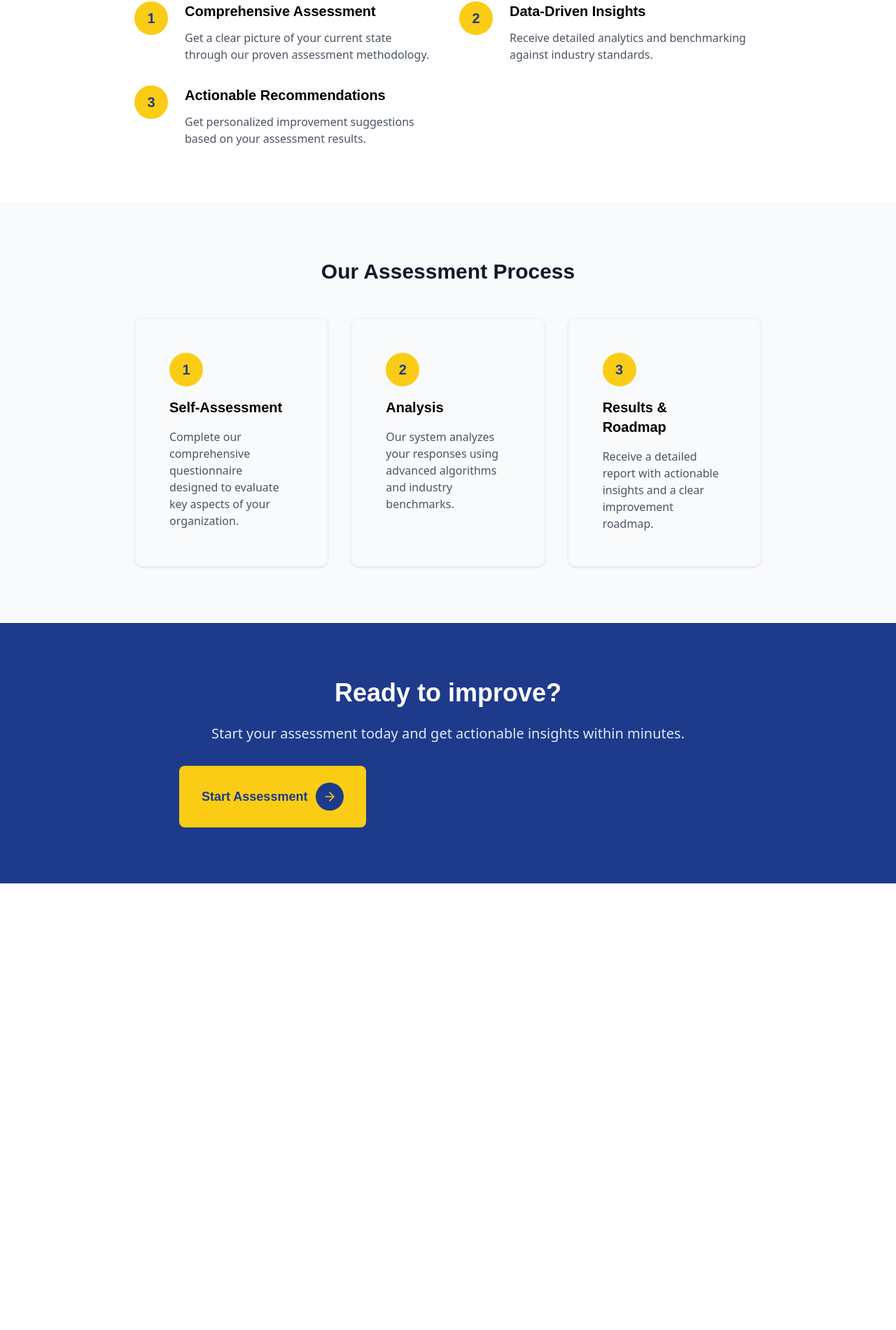
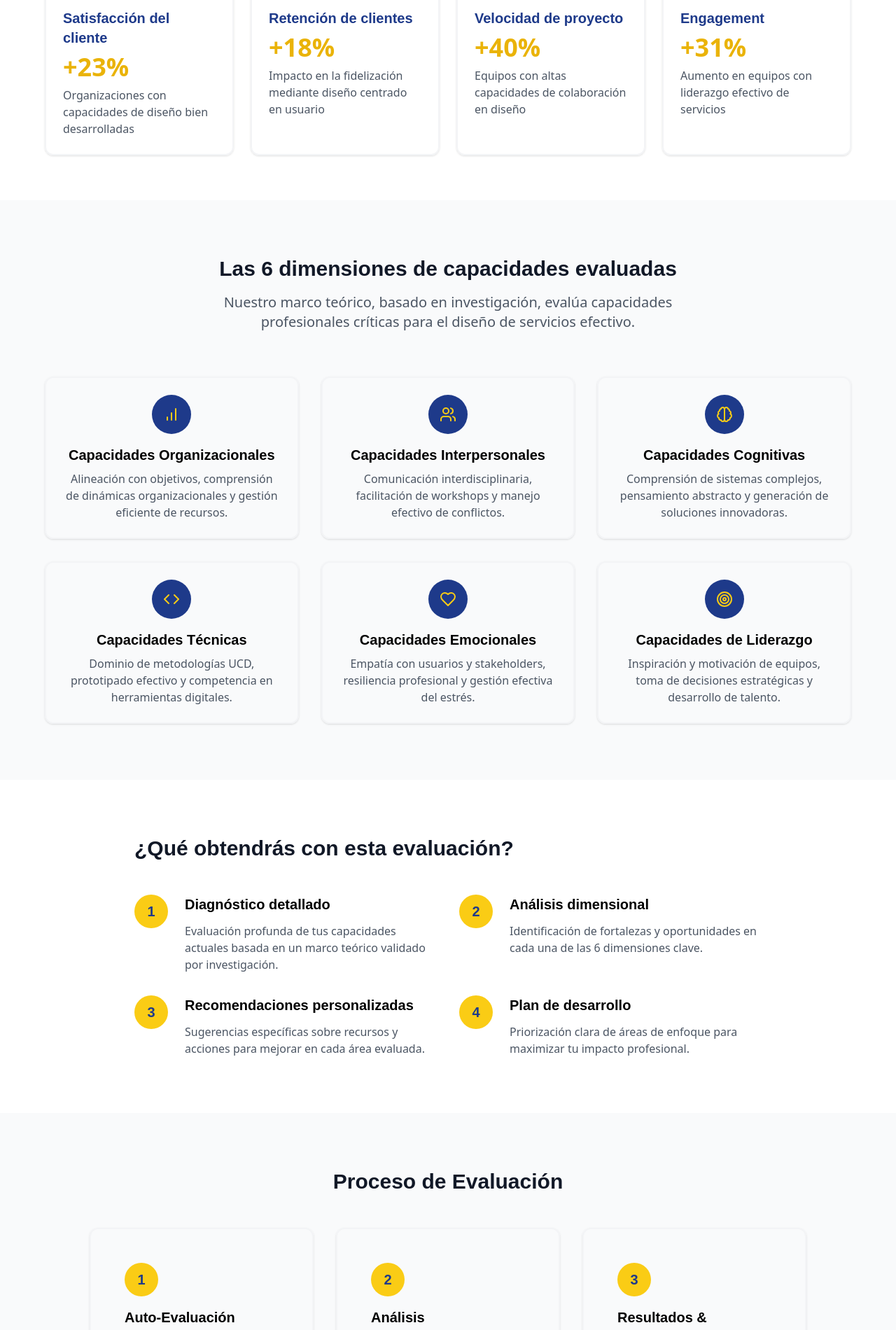
Before and after one commit to cbussalleu/Self-Assessment-v0.1, a Next.js app: page / in a window 1280 px wide. Shown: the part 800-2700 px from the top of the page at 70% size. Before the commit the page ends 2062 px from the top, so only its background shows below. Built offline with nearby package versions, Linux system fonts and the light colour scheme.

Commit message:
Update AssessmentPage.js

```diff
--- a/src/components/AssessmentPage.js
+++ b/src/components/AssessmentPage.js
@@ -1,13 +1,10 @@
-'use client';
-
 import React from 'react';
 import { Button } from "../components/ui/button";
 import { Card, CardContent } from "@/components/ui/card";
-import { ArrowRight } from 'lucide-react';
+import { ArrowRight, BarChart, Users, Brain, Code, Heart, Target } from 'lucide-react';
 
 // Componente personalizado para el botón estilo Strategyzer
 const StrategyzerButton = ({ children, onClick, className = "" }) => {
- console.log(process.env.MY_ENV_VARIABLE); // Usa la variable de entorno
   return (
     <Button
       className={`
@@ -37,143 +34,289 @@ const StrategyzerButton = ({ children, onClick, className = "" }) => {
     </Button>
   );
 };
+
+// Componente para una dimensión de capacidad
+const CapabilityDimension = ({ icon: Icon, title, description }) => {
+  return (
+    <Card className="border-2 border-gray-100 hover:border-yellow-400 transition-all hover:shadow-md">
+      <CardContent className="p-6">
+        <div className="flex flex-col items-center text-center">
+          <div className="rounded-full bg-blue-900 p-4 mb-4">
+            <Icon className="w-6 h-6 text-yellow-400" />
+          </div>
+          <h3 className="text-xl font-westmount font-semibold mb-2">{title}</h3>
+          <p className="text-gray-600">{description}</p>
+        </div>
+      </CardContent>
+    </Card>
+  );
+};
+
+// Componente para una característica con número
+const NumberedFeature = ({ number, title, description }) => {
+  return (
+    <div className="flex gap-6">
+      <div className="flex-shrink-0">
+        <div className="rounded-full bg-yellow-400 w-12 h-12 flex items-center justify-center">
+          <span className="font-westmount text-blue-900 text-xl font-bold">{number}</span>
+        </div>
+      </div>
+      <div>
+        <h3 className="text-xl font-westmount font-semibold mb-3">{title}</h3>
+        <p className="text-gray-600">{description}</p>
+      </div>
+    </div>
+  );
+};
+
+// Componente para paso del proceso
+const ProcessStep = ({ number, title, description }) => {
+  return (
+    <Card className="p-6 border-2 border-gray-100 hover:border-yellow-400 transition-colors h-full">
+      <CardContent className="pt-6">
+        <div className="rounded-full bg-yellow-400 w-12 h-12 flex items-center justify-center mb-4">
+          <span className="font-westmount text-blue-900 text-xl font-bold">{number}</span>
+        </div>
+        <h3 className="text-xl font-westmount font-semibold mb-4">{title}</h3>
+        <p className="text-gray-600">{description}</p>
+      </CardContent>
+    </Card>
+  );
+};
+
+// Card con stats/métricas de impacto
+const ImpactCard = ({ title, stat, description }) => {
+  return (
+    <Card className="border-2 border-gray-100 hover:border-blue-900 transition-all hover:shadow-md">
+      <CardContent className="p-6">
+        <h3 className="text-xl font-westmount font-semibold mb-2 text-blue-900">{title}</h3>
+        <p className="text-4xl font-bold text-yellow-500 mb-2">{stat}</p>
+        <p className="text-gray-600">{description}</p>
+      </CardContent>
+    </Card>
+  );
+};
+
 const AssessmentPage = () => {
+  const capabilities = [
+    {
+      icon: BarChart,
+      title: "Capacidades Organizacionales",
+      description: "Alineación con objetivos, comprensión de dinámicas organizacionales y gestión eficiente de recursos."
+    },
+    {
+      icon: Users,
+      title: "Capacidades Interpersonales",
+      description: "Comunicación interdisciplinaria, facilitación de workshops y manejo efectivo de conflictos."
+    },
+    {
+      icon: Brain,
+      title: "Capacidades Cognitivas",
+      description: "Comprensión de sistemas complejos, pensamiento abstracto y generación de soluciones innovadoras."
+    },
+    {
+      icon: Code,
+      title: "Capacidades Técnicas",
+      description: "Dominio de metodologías UCD, prototipado efectivo y competencia en herramientas digitales."
+    },
+    {
+      icon: Heart,
+      title: "Capacidades Emocionales",
+      description: "Empatía con usuarios y stakeholders, resiliencia profesional y gestión efectiva del estrés."
+    },
+    {
+      icon: Target,
+      title: "Capacidades de Liderazgo",
+      description: "Inspiración y motivación de equipos, toma de decisiones estratégicas y desarrollo de talento."
+    }
+  ];
+
   return (
     <div className="min-h-screen font-sans">
-      {/* Hero Section - Strategyzer style blue background */}
+      {/* Hero Section */}
       <section className="bg-blue-900 text-white py-24">
         <div className="container mx-auto px-4">
           <div className="max-w-3xl mx-auto">
             <h1 className="text-5xl font-westmount font-bold mb-8 leading-tight">
-              Take control of your self-assessment and drive real results
+              Evalúa y potencia tus capacidades de Diseño de Servicios
             </h1>
             <p className="text-xl mb-12 text-blue-100 leading-relaxed">
-              An innovative assessment tool that helps you understand where you stand and guides you through the process of improvement, with outcome-oriented evaluation to produce quality insights.
+              Una herramienta de auto-evaluación basada en investigación que ayuda a profesionales y organizaciones a identificar fortalezas y oportunidades en las capacidades críticas de diseño de servicios.
             </p>
-            <StrategyzerButton
-  onClick={() => window.location.href = '/assessment'}
->
-  Start Assessment
+            <StrategyzerButton onClick={() => window.location.href = '/assessment'}>
+              Iniciar Evaluación
             </StrategyzerButton>
           </div>
         </div>
       </section>
 
-      {/* What's in it for you Section */}
+      {/* Impact Stats Section */}
+      <section className="py-16 bg-white">
+        <div className="container mx-auto px-4">
+          <div className="max-w-6xl mx-auto">
+            <h2 className="text-3xl font-westmount font-bold text-center text-gray-900 mb-12">
+              Impacto demostrado de las capacidades efectivas
+            </h2>
+            <div className="grid gap-6 md:grid-cols-2 lg:grid-cols-4">
+              <ImpactCard
+                title="Satisfacción del cliente"
+                stat="+23%"
+                description="Organizaciones con capacidades de diseño bien desarrolladas"
+              />
+              <ImpactCard
+                title="Retención de clientes"
+                stat="+18%"
+                description="Impacto en la fidelización mediante diseño centrado en usuario"
+              />
+              <ImpactCard
+                title="Velocidad de proyecto"
+                stat="+40%"
+                description="Equipos con altas capacidades de colaboración en diseño"
+              />
+              <ImpactCard
+                title="Engagement"
+                stat="+31%"
+                description="Aumento en equipos con liderazgo efectivo de servicios"
+              />
+            </div>
+          </div>
+        </div>
+      </section>
+
+      {/* Capabilities Dimensions Section */}
+      <section className="py-20 bg-gray-50">
+        <div className="container mx-auto px-4">
+          <div className="max-w-6xl mx-auto">
+            <div className="text-center mb-16">
+              <h2 className="text-3xl font-westmount font-bold text-gray-900 mb-4">
+                Las 6 dimensiones de capacidades evaluadas
+              </h2>
+              <p className="text-xl text-gray-600 max-w-3xl mx-auto">
+                Nuestro marco teórico, basado en investigación, evalúa capacidades profesionales críticas para el diseño de servicios efectivo.
+              </p>
+            </div>
+
+            <div className="grid gap-8 md:grid-cols-2 lg:grid-cols-3">
+              {capabilities.map((capability, index) => (
+                <CapabilityDimension
+                  key={index}
+                  icon={capability.icon}
+                  title={capability.title}
+                  description={capability.description}
+                />
+              ))}
+            </div>
+          </div>
+        </div>
+      </section>
+
+      {/* Benefits Section */}
       <section className="py-20 bg-white">
         <div className="container mx-auto px-4">
           <div className="max-w-4xl mx-auto">
             <h2 className="text-3xl font-westmount font-bold text-gray-900 mb-12">
-              What's in it for you
+              ¿Qué obtendrás con esta evaluación?
             </h2>
             <div className="grid gap-8 md:grid-cols-2">
-              <div className="flex gap-6">
-                <div className="flex-shrink-0">
-                  <div className="rounded-full bg-yellow-400 w-12 h-12 flex items-center justify-center">
-                    <span className="font-westmount text-blue-900 text-xl font-bold">1</span>
+              <NumberedFeature
+                number="1"
+                title="Diagnóstico detallado"
+                description="Evaluación profunda de tus capacidades actuales basada en un marco teórico validado por investigación."
+              />
+              <NumberedFeature
+                number="2"
+                title="Análisis dimensional"
+                description="Identificación de fortalezas y oportunidades en cada una de las 6 dimensiones clave."
+              />
+              <NumberedFeature
+                number="3"
+                title="Recomendaciones personalizadas"
+                description="Sugerencias específicas sobre recursos y acciones para mejorar en cada área evaluada."
+              />
+              <NumberedFeature
+                number="4"
+                title="Plan de desarrollo"
+                description="Priorización clara de áreas de enfoque para maximizar tu impacto profesional."
+              />
             </div>
           </div>
-                <div>
-                  <h3 className="text-xl font-westmount font-semibold mb-3">Comprehensive Assessment</h3>
-                  <p className="text-gray-600">
-                    Get a clear picture of your current state through our proven assessment methodology.
-                  </p>
+        </div>
+      </section>
+
+      {/* Assessment Process Section */}
+      <section className="bg-gray-50 py-20">
+        <div className="container mx-auto px-4">
+          <div className="max-w-5xl mx-auto">
+            <h2 className="text-3xl font-westmount font-bold text-gray-900 mb-12 text-center">
+              Proceso de Evaluación
+            </h2>
+
+            <div className="grid gap-8 md:grid-cols-3">
+              <ProcessStep
+                number="1"
+                title="Auto-Evaluación"
+                description="Completa nuestro cuestionario integral diseñado para evaluar las 24 capacidades clave en 6 dimensiones."
+              />
+              <ProcessStep
+                number="2"
+                title="Análisis"
+                description="Nuestro sistema analiza tus respuestas utilizando algoritmos basados en investigación académica y benchmarks de la industria."
+              />
+              <ProcessStep
+                number="3"
+                title="Resultados & Recomendaciones"
+                description="Recibe un informe detallado con insights accionables y una hoja de ruta clara para tu desarrollo profesional."
+              />
             </div>
           </div>
+        </div>
+      </section>
 
-              <div className="flex gap-6">
-                <div className="flex-shrink-0">
-                  <div className="rounded-full bg-yellow-400 w-12 h-12 flex items-center justify-center">
-                    <span className="font-westmount text-blue-900 text-xl font-bold">2</span>
-                  </div>
-                </div>
-                <div>
-                  <h3 className="text-xl font-westmount font-semibold mb-3">Data-Driven Insights</h3>
-                  <p className="text-gray-600">
-                    Receive detailed analytics and benchmarking against industry standards.
+      {/* Research Base Section */}
+      <section className="py-20 bg-white">
+        <div className="container mx-auto px-4">
+          <div className="max-w-4xl mx-auto">
+            <div className="bg-blue-50 rounded-xl p-8 border border-blue-100">
+              <h2 className="text-3xl font-westmount font-bold text-blue-900 mb-6">
+                Respaldo teórico y empírico
+              </h2>
+              <p className="text-lg mb-6">
+                Esta herramienta está basada en un análisis teórico comprehensivo que identifica las dimensiones clave de capacidades profesionales y condiciones organizacionales en diseño de servicios.
               </p>
-                </div>
-              </div>
-
-              <div className="flex gap-6">
-                <div className="flex-shrink-0">
-                  <div className="rounded-full bg-yellow-400 w-12 h-12 flex items-center justify-center">
-                    <span className="font-westmount text-blue-900 text-xl font-bold">3</span>
-                  </div>
-                </div>
-                <div>
-                  <h3 className="text-xl font-westmount font-semibold mb-3">Actionable Recommendations</h3>
-                  <p className="text-gray-600">
-                    Get personalized improvement suggestions based on your assessment results.
-                  </p>
-                </div>
+              <div className="mb-6">
+                <h3 className="text-xl font-semibold mb-3">Respaldado por investigación de:</h3>
+                <ul className="space-y-2">
+                  <li className="flex items-center gap-2">
+                    <div className="w-2 h-2 rounded-full bg-blue-900"></div>
+                    <span>Karpen et al. (2017): "A multilevel consideration of service design conditions"</span>
+                  </li>
+                  <li className="flex items-center gap-2">
+                    <div className="w-2 h-2 rounded-full bg-blue-900"></div>
+                    <span>Kleinsmann et al. (2012): "Development of design collaboration skills"</span>
+                  </li>
+                  <li className="flex items-center gap-2">
+                    <div className="w-2 h-2 rounded-full bg-blue-900"></div>
+                    <span>Zheng et al. (2020): "Service Leadership, Work Engagement, and Service Performance"</span>
+                  </li>
+                </ul>
               </div>
             </div>
           </div>
         </div>
       </section>
-{/* Assessment Process Section */}
-      <section className="bg-gray-50 py-20">
-        <div className="container mx-auto px-4">
-          <div className="max-w-4xl mx-auto">
-            <h2 className="text-3xl font-westmount font-bold text-gray-900 mb-12 text-center">
-              Our Assessment Process
-            </h2>
 
-            <div className="grid gap-8 md:grid-cols-3">
-              <Card className="p-6 border-2 border-gray-100 hover:border-yellow-400 transition-colors">
-                <CardContent className="pt-6">
-                  <div className="rounded-full bg-yellow-400 w-12 h-12 flex items-center justify-center mb-4">
-                    <span className="font-westmount text-blue-900 text-xl font-bold">1</span>
-                  </div>
-                  <h3 className="text-xl font-westmount font-semibold mb-4">Self-Assessment</h3>
-                  <p className="text-gray-600">
-                    Complete our comprehensive questionnaire designed to evaluate key aspects of your organization.
-                  </p>
-                </CardContent>
-              </Card>
-
-              <Card className="p-6 border-2 border-gray-100 hover:border-yellow-400 transition-colors">
-                <CardContent className="pt-6">
-                  <div className="rounded-full bg-yellow-400 w-12 h-12 flex items-center justify-center mb-4">
-                    <span className="font-westmount text-blue-900 text-xl font-bold">2</span>
-                  </div>
-                  <h3 className="text-xl font-westmount font-semibold mb-4">Analysis</h3>
-                  <p className="text-gray-600">
-                    Our system analyzes your responses using advanced algorithms and industry benchmarks.
-                  </p>
-                </CardContent>
-              </Card>
-
-              <Card className="p-6 border-2 border-gray-100 hover:border-yellow-400 transition-colors">
-                <CardContent className="pt-6">
-                  <div className="rounded-full bg-yellow-400 w-12 h-12 flex items-center justify-center mb-4">
-                    <span className="font-westmount text-blue-900 text-xl font-bold">3</span>
-                  </div>
-                  <h3 className="text-xl font-westmount font-semibold mb-4">Results & Roadmap</h3>
-                  <p className="text-gray-600">
-                    Receive a detailed report with actionable insights and a clear improvement roadmap.
-                  </p>
-                </CardContent>
-              </Card>
-            </div>
-          </div>
-        </div>
-      </section>
       {/* CTA Section */}
       <section className="bg-blue-900 text-white py-20">
         <div className="container mx-auto px-4">
           <div className="max-w-3xl mx-auto text-center">
             <h2 className="text-4xl font-westmount font-bold mb-6">
-              Ready to improve?
+              ¿Listo para potenciar tus capacidades?
             </h2>
             <p className="text-xl mb-8 text-blue-100">
-              Start your assessment today and get actionable insights within minutes.
+              Inicia tu evaluación hoy y recibe insights accionables en minutos para impulsar tu desarrollo profesional.
             </p>
-            <StrategyzerButton
-  onClick={() => window.location.href = '/assessment'}
->
-  Start Assessment
+            <StrategyzerButton onClick={() => window.location.href = '/assessment'}>
+              Iniciar Evaluación
             </StrategyzerButton>
           </div>
         </div>
```
Lines whose indentation alone changed are shown as unchanged.
